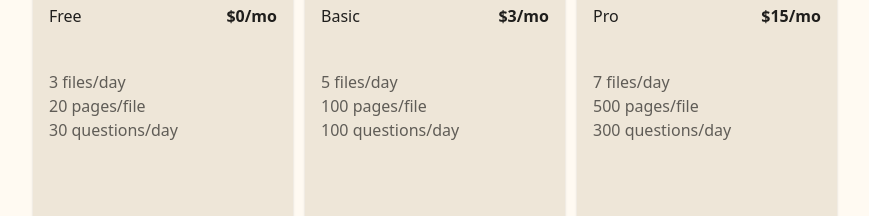
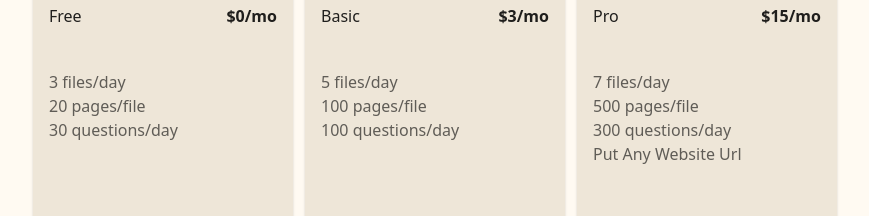
Before and after one commit to venkatesh-pro/querydocuments, a Next.js app in the folder frontend/: page / in a window 1280 px wide. Shown: the part 936-1152 px from the top of the page, without its empty margins (205-1074 px from the left). Built offline with nearby package versions, Linux system fonts and the light colour scheme; no server answers.

Commit message:
pricing component change

```diff
--- a/frontend/components/HomePage/Cards/MobileViewPricing.js
+++ b/frontend/components/HomePage/Cards/MobileViewPricing.js
@@ -112,8 +112,17 @@ const MobileViewPricingCard = ({ pricingInfo, planFromDb }) => {
                 <Typography variant="p" color="text.secondary">
                   {info.totalQuestionPerDay} questions/day
                 </Typography>
+                {info.plan.toLocaleLowerCase() === "pro" && (
+                  <Typography variant="p" color="text.secondary">
+                    Put Any Website Url
+                  </Typography>
+                )}
               </div>
-              <div className="mt-16">
+              <div
+                className={`${
+                  info.plan.toLocaleLowerCase() === "pro" ? "mt-10" : "mt-16"
+                }`}
+              >
                 {planFromDb?.toLocaleLowerCase() ===
                 info.plan.toLocaleLowerCase() ? (
                   <button className="w-full cursor-default bg-black p-2 rounded-xl text-white">
--- a/frontend/components/HomePage/Cards/Pricing.js
+++ b/frontend/components/HomePage/Cards/Pricing.js
@@ -46,8 +46,18 @@ const PricingCard = ({ info, planFromDb }) => {
           <Typography variant="p" color="text.secondary">
             {info.totalQuestionPerDay} questions/day
           </Typography>
+
+          {info.plan.toLocaleLowerCase() === "pro" && (
+            <Typography variant="p" color="text.secondary">
+              Put Any Website Url
+            </Typography>
+          )}
         </div>
-        <div className="mt-20">
+        <div
+          className={`${
+            info.plan.toLocaleLowerCase() === "pro" ? "mt-14" : "mt-20"
+          }`}
+        >
           {planFromDb?.toLocaleLowerCase() === info.plan.toLocaleLowerCase() ? (
             <button className="w-full cursor-default bg-black p-2 rounded-xl text-white">
               Current Plan
```
